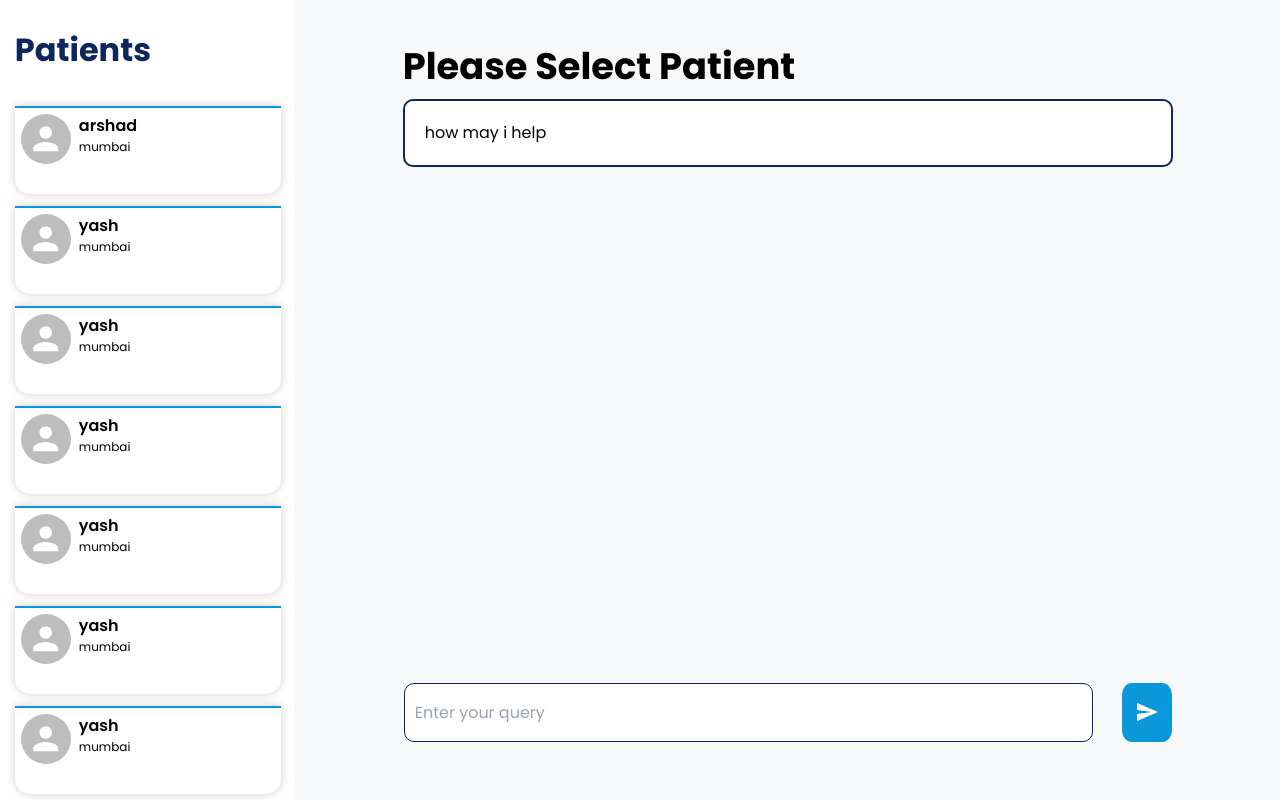
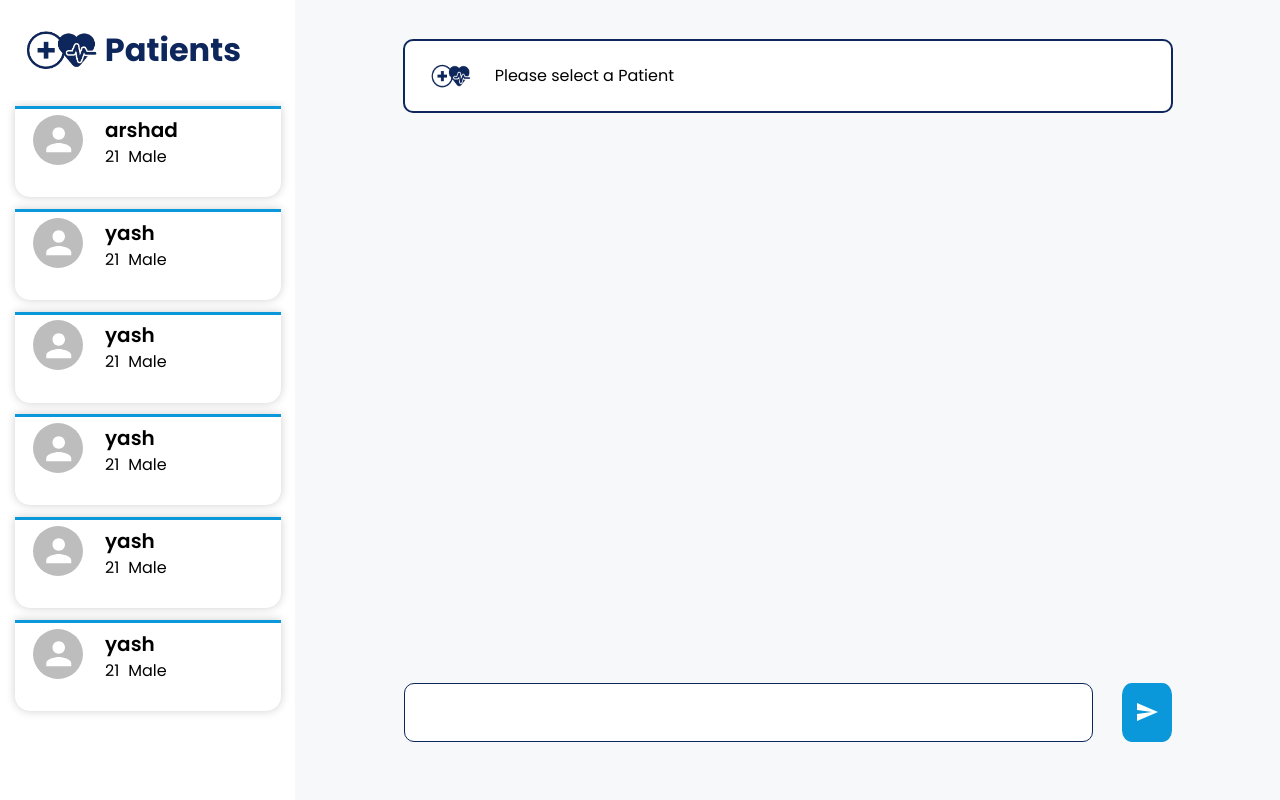
Before and after one commit to tiwarekarsanika/MedScanOCR, a React (Vite) app in the folder client/: page / in a window 1280 px wide. Built offline with nearby package versions, Linux system fonts and the light colour scheme.

Commit message:
naya edit

```diff
--- a/client/src/Pages/ChatApp.jsx
+++ b/client/src/Pages/ChatApp.jsx
@@ -1,51 +1,53 @@
 import React, { useEffect, useState } from 'react'
 import styled from 'styled-components'
-import SendIcon from '@mui/icons-material/Send';
-import PatientCard from '../components/PatientCard';
+import SendIcon from '@mui/icons-material/Send'
+import PatientCard from '../components/PatientCard'
+import logo from '../assets/logo2.png'
+
+import Alert from '@mui/material/Alert';
 
 const Wrapper = styled.div`
-width:100%;
-height:100vh;
-background-color:black;
-display:flex;
+  width: 100%;
+  height: 100vh;
+  background-color: black;
+  display: flex;
 `
 const Patients = styled.div`
-height:100;
-flex:3;
-background-color:white;
-display:flex;
- flex-direction:column;
- align-items:center;
+  height: 100;
+  flex: 3;
+  background-color: white;
+  display: flex;
+  flex-direction: column;
+  align-items: center;
 
-.title{
-    width:100%;
-    font-size:1.5rem;
-    flex:1;
-    display:flex;
-    align-items:center;
-    font-weight:700;
-    font-size:2rem;
-    margin-left:10%;
-    color:var(--primary-color)
-
+  .title {
+    width: 100%;
+    font-size: 1.5rem;
+    flex: 1;
+    display: flex;
+    align-items: center;
+    font-weight: 700;
+    font-size: 2rem;
+    margin-left: 10%;
+    color: var(--primary-color);
   }
 `
-const PatientListwrapper= styled.div`
-width:100%;
-flex:7;
-display:flex;
-flex-direction:column;
-align-items:center;
-overflow:auto;
-max-height:90%;
+const PatientListwrapper = styled.div`
+  width: 100%;
+  flex: 7;
+  display: flex;
+  flex-direction: column;
+  align-items: center;
+  overflow: auto;
+  max-height: 90%;
 `
 
-const ChatWrapper= styled.div`
-height:100;
-flex:10;
-display:flex;
-flex-direction:column;
-background-color:var(--background-color);
+const ChatWrapper = styled.div`
+  height: 100;
+  flex: 10;
+  display: flex;
+  flex-direction: column;
+  background-color: var(--background-color);
 `
 const ChatContent = styled.div`
   height: 85%;
@@ -55,139 +57,201 @@ const ChatContent = styled.div`
   padding: 4%;
   overflow: auto;
 
-  .patientName{
-    font-weight:700;
-    font-size:2.3rem;
-    width:85%;
-    margin-bottom:0.5%;
+  .patientName {
+    font-weight: 700;
+    font-size: 2.3rem;
+    width: 85%;
+    margin-bottom: 0.5%;
   }
 
-    &::-webkit-scrollbar{
-        display:none;
+  &::-webkit-scrollbar {
+    display: none;
   }
 `
 
-const ChatInput= styled.div`
-height:15%;
-margin-top:2%;
-display:flex;
-justify-content:center;
+const ChatInput = styled.div`
+  height: 15%;
+  margin-top: 2%;
+  display: flex;
+  justify-content: center;
 
-input{
-    width:70%;
-    height:50%;
-    border-radius:10px;
-    border:1px solid var(--primary-color);
-    padding-left:10px;
-    outline:none;
-}
-button{
-    width:5%;
-    height:50%;
-    background-color:var(--secondary-color);
-    margin-left:3%;
-    border-radius:20%;
-    display:flex;
-    align-items:center;
-    justify-content:center;
+ textarea {
+    width: 70%;
+    height: 50%;
+    border-radius: 10px;
+    border: 1px solid var(--primary-color);
+    padding: 10px;
+    outline: none;
+    overflow: hidden;
+    white-space: pre-wrap;
+    overflow-wrap: break-word;
+
+    resize:none
   }
 
+
+  button {
+    width: 5%;
+    height: 50%;
+    background-color: var(--secondary-color);
+    margin-left: 3%;
+    border-radius: 20%;
+    display: flex;
+    align-items: center;
+    justify-content: center;
+  }
 `
 const MessageBot = styled.div`
-width:85%;
-height:auto;
-padding:20px;
-background-color:white;
-border:2px solid var(--primary-color);
-border-radius:10px;
+  width: 85%;
+  height: auto;
+  padding: 20px;
+  background-color: white;
+  border: 2px solid var(--primary-color);
+  border-radius: 10px;
+  display: flex;
+  align-items: center;
+  white-space: pre-wrap;
+  overflow-wrap: break-word;
+
+  img {
+    margin-right: 20px;
+    height: 30px;
+    width: 50px;
+  }
 `
 const MessageInput = styled.div`
-width:90%;
-height:auto;
-padding:20px;
-background-color:yellow;
+  width: 85%;
+  height: auto;
+  padding: 20px;
+  background-color: #c0e9fc;
+  border-radius: 15px;
+  margin-top: 2%;
+  color: var(--primary-color);
+  white-space: pre-wrap;
+  overflow-wrap: break-word;
 `
-const PatientArr = [{
-    name:'arshad'
+const PatientArr = [
+  {
+    name: 'arshad',
+    age: '21',
+    gender: 'Male'
   },
   {
-    name:'yash'
+    name: 'yash',
+    age: '21',
+    gender: 'Male'
   },
   {
-    name:'yash'
+    name: 'yash',
+    age: '21',
+    gender: 'Male'
   },
   {
-    name:'yash'
+    name: 'yash',
+    age: '21',
+    gender: 'Male'
   },
   {
-    name:'yash'
+    name: 'yash',
+    age: '21',
+    gender: 'Male'
   },
   {
-    name:'yash'
-},
-{
-    name:'yash'
-}]
-
-
+    name: 'yash',
+    age: '21',
+    gender: 'Male'
+  }
+]
 
 const ChatApp = () => {
-    const [query , setQuery]=useState('')
-    const[message , setMessage]=useState([{message:'how may i help',role:'bot'}])
-    const[patient , setPatient]=useState('Please Select Patient')
+  const [query, setQuery] = useState('')
+  const [message, setMessage] = useState([
+    { message: 'Please select a patient', role: 'bot' }
+  ])
+  const [patient, setPatient] = useState({
+    name: '',
+    age: '',
+    gender: ''
+  })
 
-    const handleChange = (e) => {
+  const handleChange = e => {
     setQuery(e.target.value)
   }
   const handleSend = () => {
-        if(query.trim() !== ''){
-            setMessage([...message,{message:query.trim() , role:'human'}])
-            setQuery({message:'',role:'human'})
+    if (query.trim() !== '') {
+      setMessage([...message, { message: query.trim(), role: 'human' }])
+      setQuery('')
     }
   }
-
+  useEffect(() => {
+    patient.name !== ''
+      ? setMessage([
+          { message: `Ask me anything about ${patient.name}`, role: 'bot' }
+        ])
+      : setMessage([{ message: `Please select a Patient`, role: 'bot' }])
+  }, [patient.name])
 
   return (
     <Wrapper>
       <Patients>
-        <div className='title'>Patients</div>
+        <div className='title'>
+          {' '}
+          <img
+            src={logo}
+            style={{ height: '50px', width: '90px' }}
+            alt='Logo'
+          />
+          Patients
+        </div>
         <PatientListwrapper>
-                {
-                    PatientArr.map((p)=>(
-
-                        <PatientCard name={p.name} onClick={() => setPatient(p.name)}></PatientCard>
-
-
-                    ))
-                }
+          {PatientArr.map(p => (
+            <PatientCard
+              name={p.name}
+              age={p.age}
+              gender={p.gender}
+              onClick={() => {
+                setPatient({
+                  name: p.name,
+                  age: p.age,
+                  gender: p.gender
+                })
+              }}
+            ></PatientCard>
+          ))}
         </PatientListwrapper>
       </Patients>
 
-
       <ChatWrapper>
         <ChatContent>
-        <div className='patientName'>{patient}</div>
-            {
-                message.map((ans)=>(
-                    ans.role === 'bot'?
-                    (<MessageBot>
+          {patient.age !== '' && (
+            <div
+              className='patientName'
+              style={{ whiteSpace: 'pre' }}
+            >{`${patient.name}     Age: ${patient.age}     Gender: ${patient.gender}`}</div>
+          )}
+          {message.map(ans =>
+            ans.role === 'bot' ? (
+              <MessageBot>
+                <img src={logo}></img>
                 {ans.message}
-                    </MessageBot>):
-
-                    (<MessageInput>
-                    {ans.message}
-                    </MessageInput>)
-                ))
-            }
+              </MessageBot>
+            ) : (
+              <MessageInput>{ans.message}</MessageInput>
+            )
+          )}
         </ChatContent>
 
         <ChatInput>
-        <input value={query.message} onChange={handleChange} placeholder='Enter your query'></input>
-        <button onClick={handleSend}><SendIcon style={{ color: 'white' }}/></button>
+                {/* <TextareaAutosize value={query} minRows={3} maxRows={3} className='textarea' onChange={handleChange} /> */}
+
+            <textarea onChange={handleChange} value={query}>
+                Enter your query
+            </textarea>
+          <button onClick={handleSend}>
+            <SendIcon style={{ color: 'white' }} />
+          </button>
         </ChatInput>
-
       </ChatWrapper>
-
     </Wrapper>
   )
 }
--- a/client/src/components/PatientCard.jsx
+++ b/client/src/components/PatientCard.jsx
@@ -9,41 +9,51 @@ font-size:1rem;
 margin:2%;
 height: 13%;
 
-border-top:2px solid var(--secondary-color);
+border-top:3px solid var(--secondary-color);
 box-shadow: 0 0 10px hsl(0, 0%, 81%);
 border-radius:0 0 15px 15px;
 padding:2%;
 display:flex;
-span{
+transition: all 0.5s ease;
+&:hover{
 
-   margin-left:4%;
+  transform:scale(1.04);
+}
+div{
+   margin-left:5%;
 }
 .name{
     font-weight:600;
+    font-size:20px;
 }
-.city{
+.age{
     font-weight:400;
-    font-size:12px;
 }
 .info{
     width:100%;
     display:flex;
     flex-direction:column;
-
+}
+.underinfo{
+    margin:0;
+    display:flex;
 }
 `
 
 
-const PatientCard = ({name , onClick}) => {
+const PatientCard = ({name,age,gender , onClick}) => {
   return (
 
 
     <Patient onClick={onClick}>
     <Avatar  sx={{ width: 50, height: 50  }}></Avatar>
     <div className='info'>
-    <span className='name'>{name}</span>
-    <span className='age'>{}</span>
-    <span className='city' >mumbai</span>
+    <div className='name'>{name}</div>
+    <div className='underinfo'>
+    <div className='age'>{age}</div>
+    <div className='gender' >{gender}</div>
+    </div>
+
     </div>
 
     </Patient>
```
Also changed, not shown: client/src/components/TextArea.jsx (added, +69 -0 lines). Lines whose indentation alone changed are shown as unchanged.
